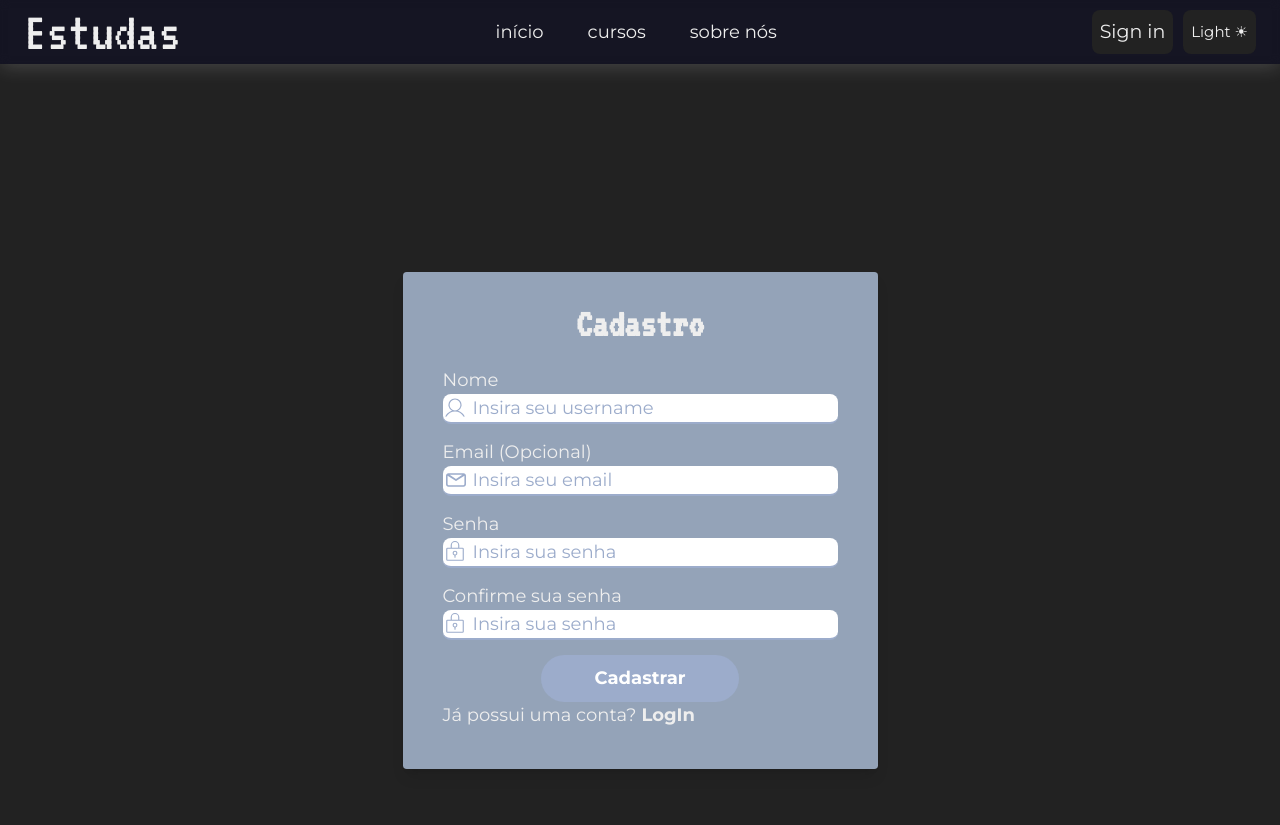
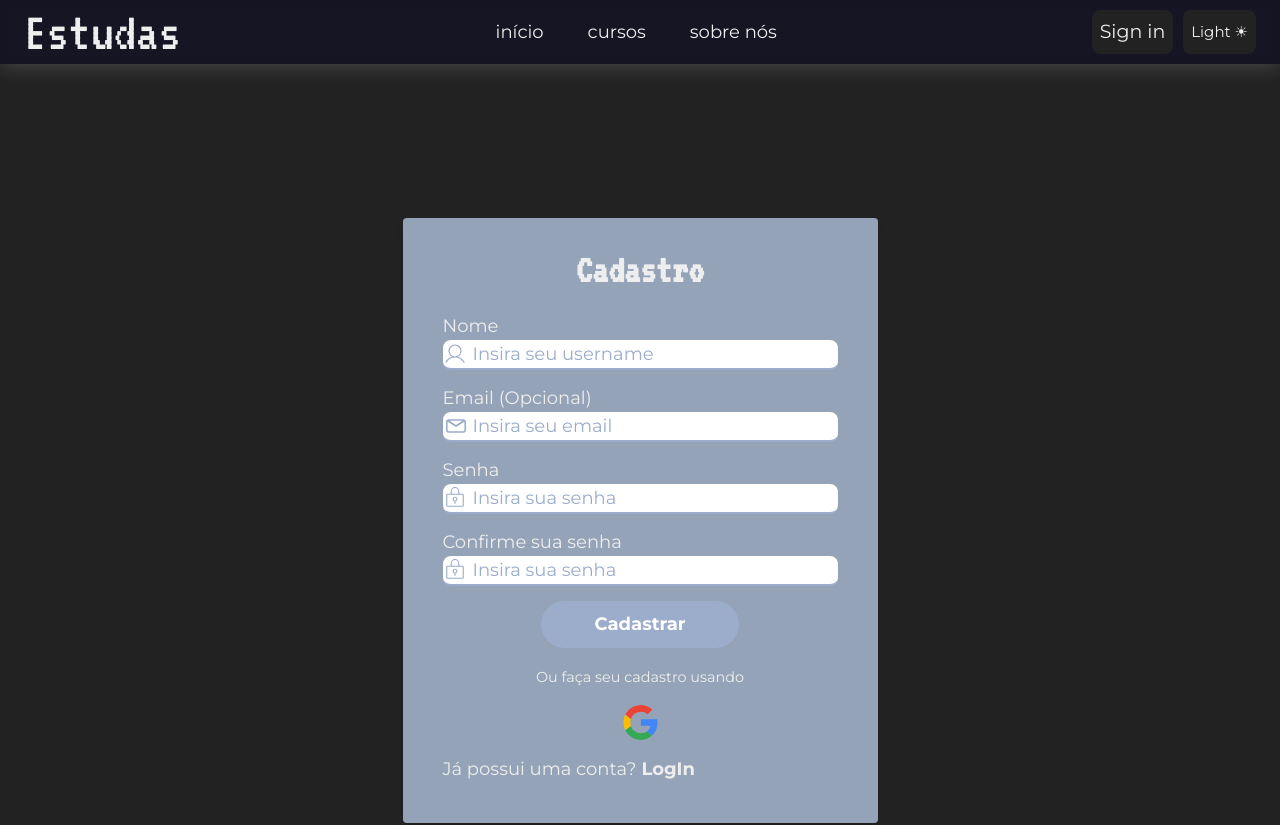
Before and after one commit to PrieTorres/Estudas, a Next.js app: page /signIn in a window 1280 px wide. Shown: the top 825 px of the page. Built offline with nearby package versions, Linux system fonts and the light colour scheme; no server answers; the database is empty.

Commit message:
feat: login with google on login and sign up

```diff
--- a/src/components/Login/index.tsx
+++ b/src/components/Login/index.tsx
@@ -135,7 +135,7 @@ export const Login = () => {
 
           <p className="text-center mt-6"><small>Ou faça login usando</small></p>
 
-          <section className="flex place-content-center mt-6 gap-12">
+          <section className="flex place-content-center mt-6 gap-12" style={{ paddingBottom: 16 }}>
             <button onClick={handleGoogleLogin} >
               <Image className="rounded-full w-14 h-14" width={40} height={40} src={googleImage} alt="" />
             </button>
--- a/src/components/SingUP_IN/index.tsx
+++ b/src/components/SingUP_IN/index.tsx
@@ -1,12 +1,17 @@
 "use client";
 
+import Image from "next/image";
 import { useContext } from "react";
 import { PageContext } from "@/context/pageContext";
 import { fetchTk } from '@/lib/helper';
 import React, { FormEvent, useState } from 'react';
 import { Container } from './styles';
 import { LoadingSpin } from "../LoadingSpin";
+import googleImage from "@/assets/google.svg";
 import Link from "next/link";
+import { signInWithGoogle, auth } from '@/firebase';
+import { getUserByFirebaseUserId } from "@/lib/helper";
+import { useAuthState } from "react-firebase-hooks/auth";
 
 export const SignUp = () => {
   const [username, setUsername] = useState('');
@@ -15,6 +20,7 @@ export const SignUp = () => {
   const [confirmPassword, setConfirmPassword] = useState('');
   const [loading, setLoading] = useState(false);
   const { updateSessionId } = useContext(PageContext);
+  const [user] = useAuthState(auth);
 
   const handleUsernameChange = (event: React.ChangeEvent<HTMLInputElement>) => {
     setUsername(event.target.value);
@@ -57,13 +63,24 @@ export const SignUp = () => {
     });
   };
 
+  const handleGoogleLogin = () => {
+    signInWithGoogle();
+    if (typeof updateSessionId === 'function') {
+      if (user) {
+        getUserByFirebaseUserId({ firebaseUserId: user?.uid ?? "", createUser: true, userData: user }).then((response) => {
+          updateSessionId(response?._id ?? response?.id ?? "");
+        });
+      }
+    }
+  };
+
   const isPasswordCorrect = password === confirmPassword;
 
   return (
     <Container>
       <div className="h-screen flex justify-center items-center">
         <main className="w-[475px]  p-16 bg-slate-400 shadow-lg rounded-md">
-        <h1 className="mb-12 text-center font-bold text-4xl">Cadastro</h1>
+          <h1 className="mb-12 text-center font-bold text-4xl">Cadastro</h1>
 
           <form onSubmit={handleSignUp}>
 
@@ -130,8 +147,8 @@ export const SignUp = () => {
 
 
             <button
-            className="block mx-auto p-4 mt-6 rounded-full w-1/2 text-white font-bold bg-[#9caccb] hover:bg-[#8895ac] cursor-pointer"
-            type="submit"
+              className="block mx-auto p-4 mt-6 rounded-full w-1/2 text-white font-bold bg-[#9caccb] hover:bg-[#8895ac] cursor-pointer"
+              type="submit"
             >Cadastrar</button>
 
             {password.length > 0 &&
@@ -140,6 +157,14 @@ export const SignUp = () => {
               </div>
             }
           </form>
+          <p className="text-center mt-6"><small>Ou faça seu cadastro usando</small></p>
+
+          <section className="flex place-content-center mt-6 gap-12" style={{ paddingBottom: 16 }}>
+            <button onClick={handleGoogleLogin} >
+              <Image className="rounded-full w-14 h-14" width={40} height={40} src={googleImage} alt="" />
+            </button>
+
+          </section>
           <div style={{ display: "flex", gap: 5 }}>
             <p>Já possui uma conta?</p>
             <Link href="/login"><strong>LogIn</strong></Link>
```
